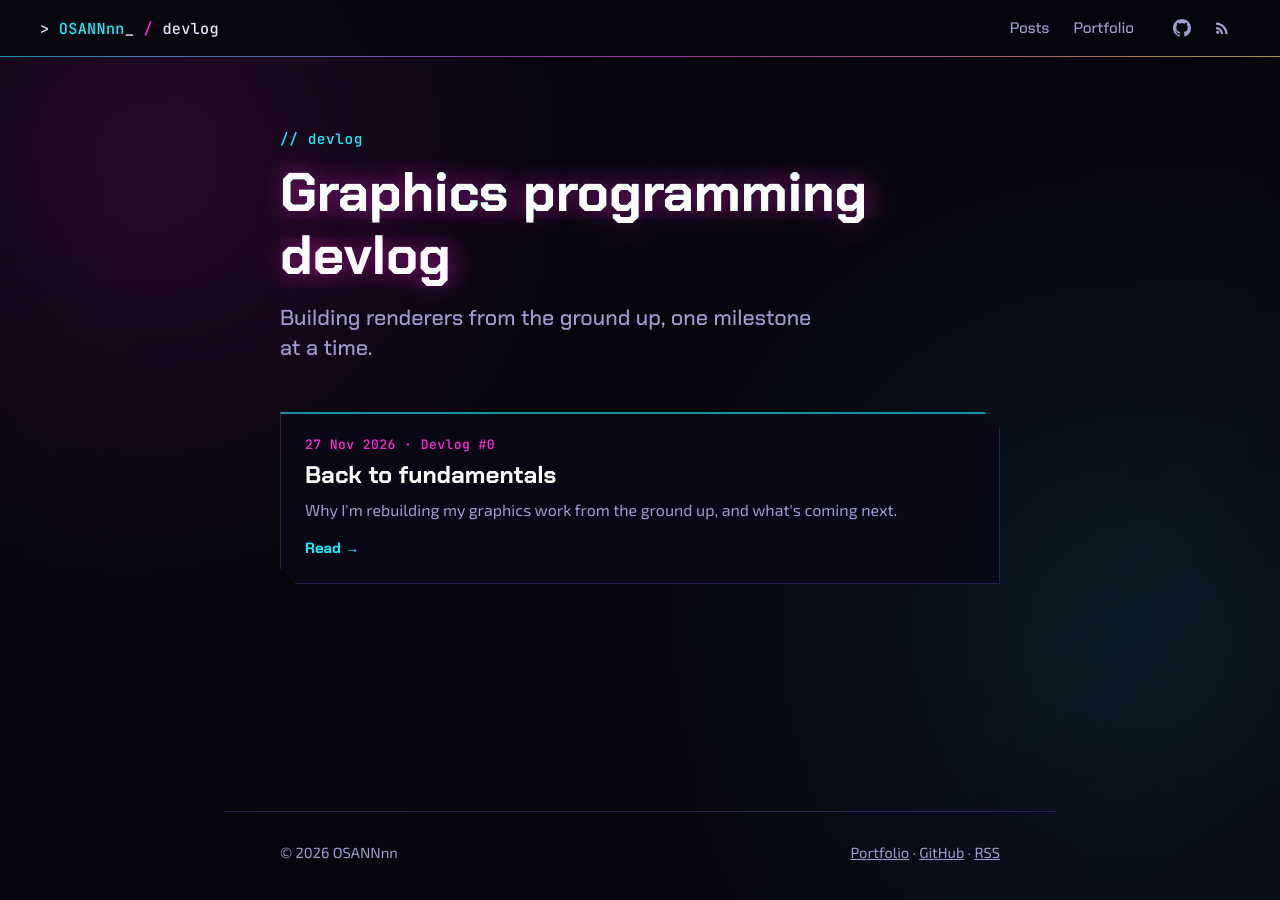
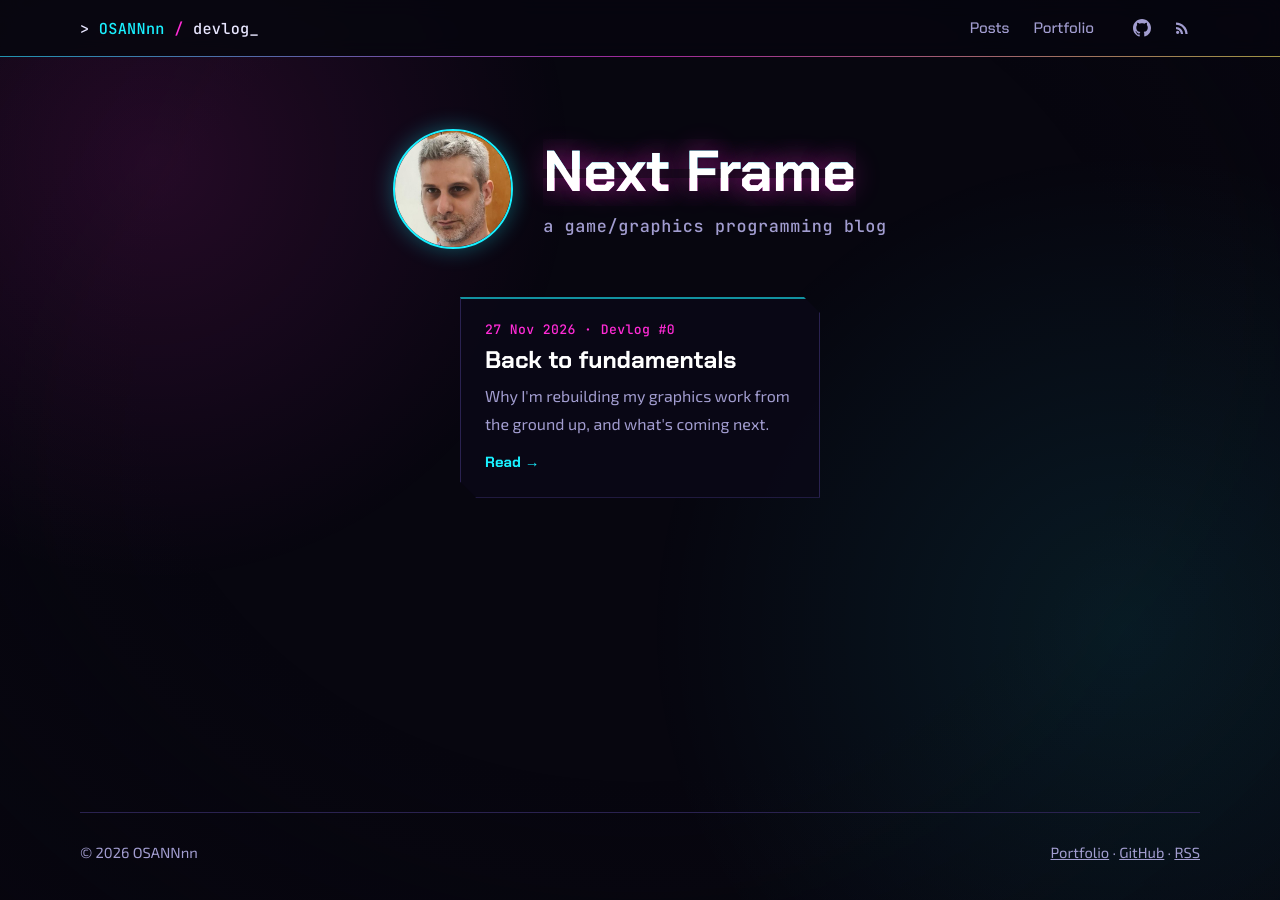
Before and after one commit to OSANNnn/devlog, a Jekyll site: the page built from index.html, in a window 1280 px wide. Built offline with Jekyll 4.4.1, drawn with Linux system fonts in a browser that asks for light colours.

Commit message:
Redesign the home page as Next Frame, with photo and centered title

```diff
--- a/_config.yml
+++ b/_config.yml
@@ -1,5 +1,5 @@
 title: OSANNnn / devlog
-description: Graphics programming devlog by OSANNnn. Building renderers from the ground up, one milestone at a time.
+description: Game programming devlog by OSANNnn, focused mainly on graphics programming.
 author: OSANNnn
 lang: en
 
--- a/_layouts/default.html
+++ b/_layouts/default.html
@@ -17,7 +17,8 @@
 <div class="bg" aria-hidden="true"></div>
 
 <header class="topbar">
-  <a class="brand" href="{{ '/' | relative_url }}">&gt; <b>OSANNnn</b><span class="caret">_</span> <span class="slash">/</span> devlog</a>
+  <div class="bar">
+  <a class="brand" href="{{ '/' | relative_url }}">&gt; <b>OSANNnn</b> <span class="slash">/</span> devlog<span class="caret">_</span></a>
   <nav class="sections" aria-label="Site">
     <a href="{{ '/' | relative_url }}">Posts</a>
     <a href="{{ site.links.portfolio }}">Portfolio</a>
@@ -26,6 +27,7 @@
     <a href="{{ site.links.github }}" title="GitHub" aria-label="GitHub" target="_blank" rel="noopener"><svg viewBox="0 0 16 16" aria-hidden="true"><path d="M8 0C3.58 0 0 3.58 0 8c0 3.54 2.29 6.53 5.47 7.59.4.07.55-.17.55-.38 0-.19-.01-.82-.01-1.49-2.01.37-2.53-.49-2.69-.94-.09-.23-.48-.94-.82-1.13-.28-.15-.68-.52-.01-.53.63-.01 1.08.58 1.23.82.72 1.21 1.87.87 2.33.66.07-.52.28-.87.51-1.07-1.78-.2-3.64-.89-3.64-3.95 0-.87.31-1.59.82-2.15-.08-.2-.36-1.02.08-2.12 0 0 .67-.21 2.2.82.64-.18 1.32-.27 2-.27.68 0 1.36.09 2 .27 1.53-1.04 2.2-.82 2.2-.82.44 1.1.16 1.92.08 2.12.51.56.82 1.27.82 2.15 0 3.07-1.87 3.75-3.65 3.95.29.25.54.73.54 1.48 0 1.07-.01 1.93-.01 2.2 0 .21.15.46.55.38A8.013 8.013 0 0 0 16 8c0-4.42-3.58-8-8-8z"/></svg></a>
     <a href="{{ '/feed.xml' | relative_url }}" title="RSS feed" aria-label="RSS feed"><svg viewBox="0 0 24 24" aria-hidden="true"><path d="M4 4.5v3c6.9 0 12.5 5.6 12.5 12.5h3C19.5 11.4 12.6 4.5 4 4.5zm0 6v3c3.6 0 6.5 2.9 6.5 6.5h3c0-5.2-4.3-9.5-9.5-9.5zM6.2 15.6a2.2 2.2 0 1 0 0 4.4 2.2 2.2 0 0 0 0-4.4z"/></svg></a>
   </nav>
+  </div>
 </header>
 
 <main id="content">
--- a/assets/css/style.css
+++ b/assets/css/style.css
@@ -8,7 +8,7 @@
   --ease:cubic-bezier(.2,.8,.2,1);
   --cut:polygon(0 0,calc(100% - 16px) 0,100% 16px,100% 100%,16px 100%,0 calc(100% - 16px));
   --cut-s:polygon(0 0,calc(100% - 10px) 0,100% 10px,100% 100%,10px 100%,0 calc(100% - 10px));
-  --measure:720px;
+  --measure:720px; --page:1120px; --gutter:clamp(18px,5vw,56px);
 }
 *,*::before,*::after{box-sizing:border-box}
 html{scroll-padding-top:76px}
@@ -30,8 +30,9 @@ img,video{max-width:100%;height:auto}
 .topbar,main,.foot{position:relative;z-index:1}
 
 /* ---------- top bar ---------- */
-.topbar{position:sticky;top:0;z-index:10;display:flex;align-items:center;gap:20px;padding:10px clamp(16px,4vw,40px);
+.topbar{position:sticky;top:0;z-index:10;padding:10px var(--gutter);
   padding-top:max(10px,env(safe-area-inset-top));background:#07060fd9;-webkit-backdrop-filter:blur(10px);backdrop-filter:blur(10px);border-bottom:1px solid var(--line)}
+.bar{max-width:var(--page);margin:0 auto;display:flex;align-items:center;gap:20px}
 .topbar::after{content:"";position:absolute;left:0;right:0;bottom:-1px;height:1px;background:linear-gradient(90deg,var(--cyan),var(--pink),var(--yellow));opacity:.55}
 .brand{font:500 .95rem var(--mono);color:var(--text);text-decoration:none;letter-spacing:.02em;white-space:nowrap}
 .brand b{color:var(--cyan);font-weight:500}
@@ -48,7 +49,8 @@ img,video{max-width:100%;height:auto}
 .icons a:hover,.icons a:focus-visible{color:var(--cyan);border-color:var(--cyan);box-shadow:0 0 12px #19f0ff66;transform:translateY(-2px)}
 .icons svg{width:18px;height:18px;fill:currentColor}
 
-main{flex:1;width:100%;max-width:calc(var(--measure) + 2 * clamp(18px,5vw,56px));margin:0 auto;padding:clamp(40px,8vh,80px) clamp(18px,5vw,56px) 72px}
+main{flex:1;width:100%;max-width:calc(var(--page) + 2 * var(--gutter));margin:0 auto;padding:clamp(40px,8vh,80px) var(--gutter) 72px}
+.post{max-width:var(--measure);margin:0 auto}
 
 /* ---------- glitch titles (same effect as the portfolio hero) ---------- */
 .glitch{position:relative}
@@ -59,9 +61,13 @@ main{flex:1;width:100%;max-width:calc(var(--measure) + 2 * clamp(18px,5vw,56px))
 
 /* ---------- home ---------- */
 .eyebrow{font:500 .9rem var(--mono);color:var(--cyan);margin:0 0 14px;letter-spacing:.04em}
-.intro h1{font-size:clamp(2.2rem,6vw,3.4rem);font-weight:700;text-shadow:0 0 28px #ff2bd655}
-.pitch{font:500 clamp(1.1rem,2.4vw,1.35rem)/1.4 var(--head);color:var(--muted);margin:16px 0 0;max-width:40ch}
-.posts{display:grid;gap:18px;margin-top:48px}
+.intro h1{font-size:clamp(2.2rem,6vw,3.6rem);font-weight:700;text-shadow:0 0 28px #ff2bd655}
+.intro{display:flex;align-items:center;justify-content:center;gap:clamp(18px,3vw,30px)}
+.intro h1{display:inline-block}
+.avatar{flex:none;width:clamp(84px,11vw,120px);height:auto;aspect-ratio:1;border-radius:50%;object-fit:cover;border:2px solid var(--cyan);box-shadow:0 0 22px #19f0ff55}
+.pitch{font:500 clamp(.95rem,2vw,1.05rem)/1.4 var(--mono);color:var(--muted);margin:10px 0 0;letter-spacing:.04em}
+.posts{display:flex;flex-wrap:wrap;justify-content:center;gap:18px;margin-top:48px}
+.posts .post-card{flex:0 1 360px}
 .post-card{position:relative;display:block;color:var(--text);text-decoration:none;background:var(--glass);-webkit-backdrop-filter:blur(10px);backdrop-filter:blur(10px);
   border:1px solid var(--line);border-top:2px solid #19f0ff99;clip-path:var(--cut);padding:22px 24px;transition:border-color .25s,box-shadow .25s,transform .25s var(--ease)}
 .post-card:hover,.post-card:focus-visible{border-color:#19f0ff88;box-shadow:0 10px 30px -12px #19f0ff66;transform:translateY(-2px)}
@@ -120,11 +126,13 @@ pre code{font-size:inherit}
 .lost p{color:var(--muted)}
 
 /* ---------- footer ---------- */
-.foot{width:100%;max-width:calc(var(--measure) + 2 * clamp(18px,5vw,56px));margin:0 auto;padding:28px clamp(18px,5vw,56px) 34px;color:var(--muted);display:flex;justify-content:space-between;gap:12px;flex-wrap:wrap;font-size:.92rem;border-top:1px solid var(--line)}
+.foot{width:100%;max-width:calc(var(--page) + 2 * var(--gutter));margin:0 auto;padding:28px var(--gutter) 34px;color:var(--muted);display:flex;justify-content:space-between;gap:12px;flex-wrap:wrap;font-size:.92rem}
+.foot::before{content:"";position:absolute;top:0;left:var(--gutter);right:var(--gutter);height:1px;background:var(--line)}
 .foot a{color:var(--muted)}
 .foot a:hover{color:var(--cyan)}
 
 @media (max-width:640px){
+  .intro{flex-direction:column;text-align:center}
   .sections{display:none}
   .icons{margin-left:auto}
   .brand{font-size:.88rem}
--- a/index.html
+++ b/index.html
@@ -2,9 +2,11 @@
 layout: default
 ---
 <section class="intro">
-  <p class="eyebrow">// devlog</p>
-  <h1 class="glitch" data-t="Graphics programming devlog">Graphics programming devlog</h1>
-  <p class="pitch">Building renderers from the ground up, one milestone at a time.</p>
+  <img class="avatar" src="{{ '/assets/img/avatar.jpg' | relative_url }}" alt="OSANNnn" width="120" height="120">
+  <div>
+    <h1 class="glitch" data-t="Next Frame">Next Frame</h1>
+    <p class="pitch">a game/graphics programming blog</p>
+  </div>
 </section>
 
 <section class="posts" aria-label="Posts">
```
Also changed, not shown: assets/img/avatar.jpg (added).
